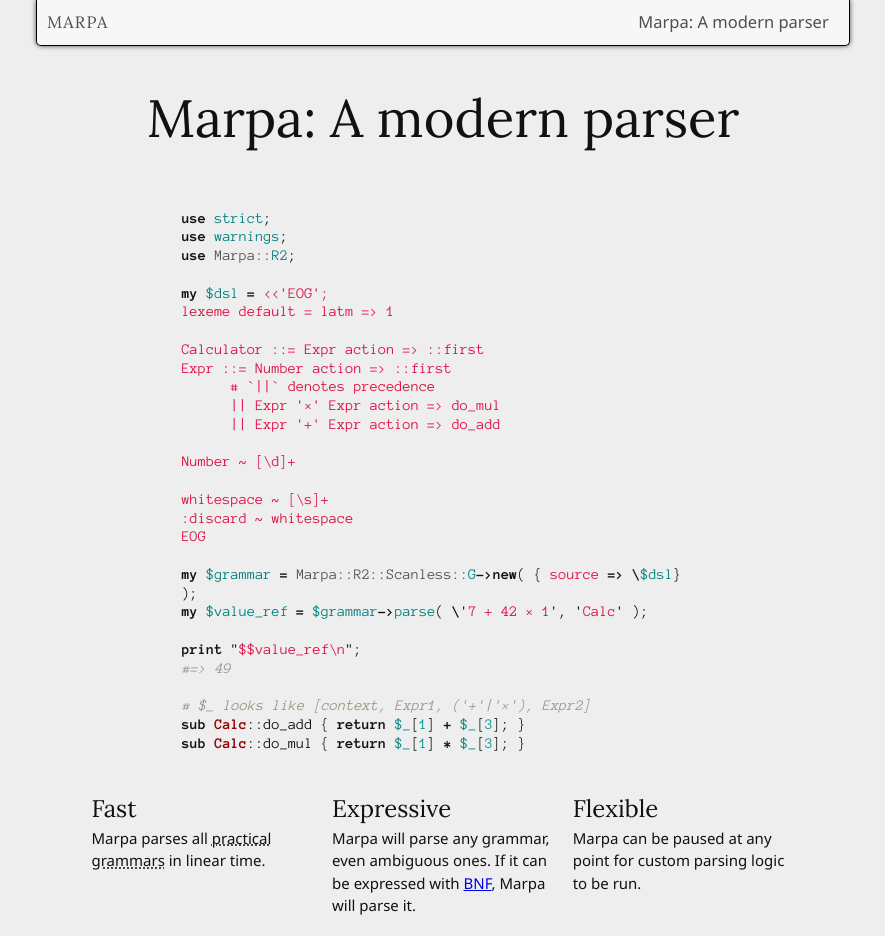
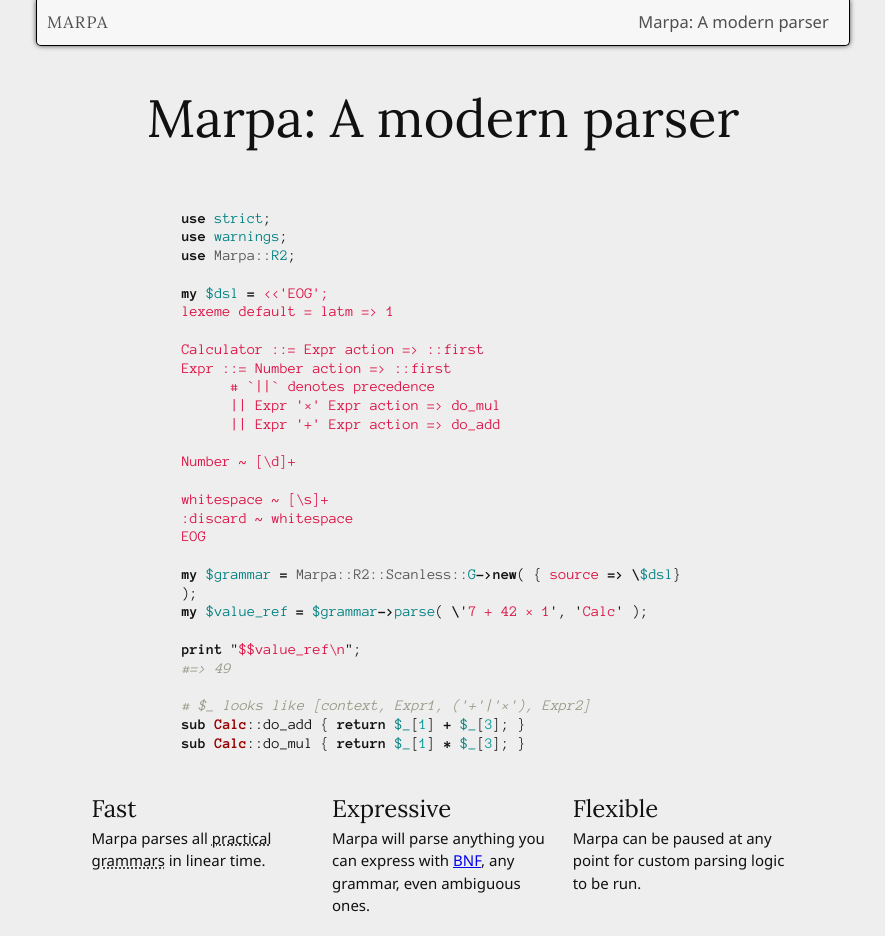
Before and after one commit to flaviut/marpa-site-temp, a Jekyll site: the page built from index.md, in a window 1280 px wide. Shown: the whole page, without its empty margins (197-1082 px from the left). Built offline with Jekyll 4.4.1, drawn with Linux system fonts in a browser that asks for light colours.

Commit message:
Update index.md
attempt at copy editing

```diff
--- a/index.md
+++ b/index.md
@@ -46,8 +46,8 @@ Marpa parses all <abbr title="grammars parsable by regexes, LALR, or recursive d
   </div>
   <div class="third">
 ### Expressive
-Marpa will parse any grammar, even ambiguous ones. If it can be expressed with
-[BNF][bnf_def], Marpa will parse it.
+Marpa will parse anything you can express with
+[BNF][bnf_def], any grammar, even ambiguous ones.
   </div>
   <div class="third">
 ### Flexible
```
